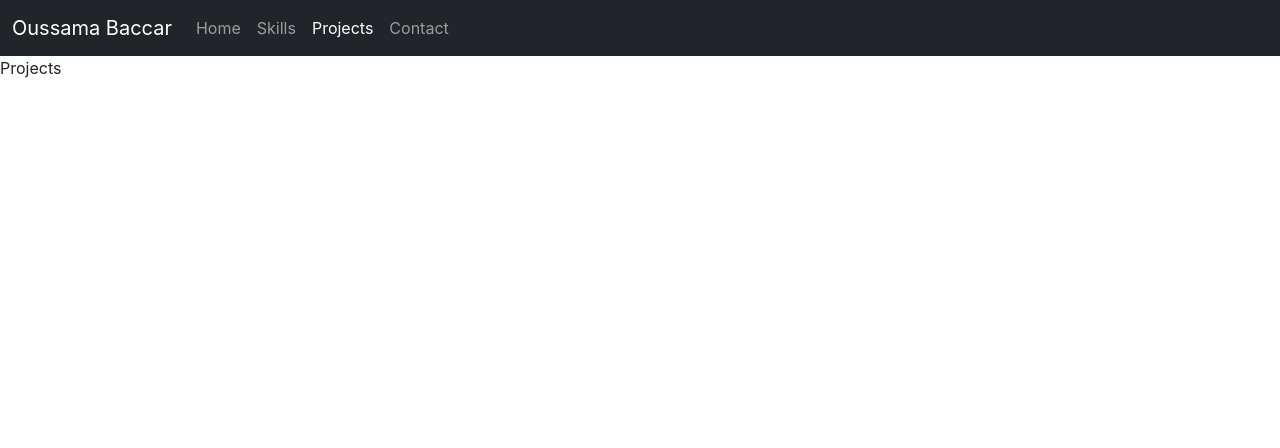
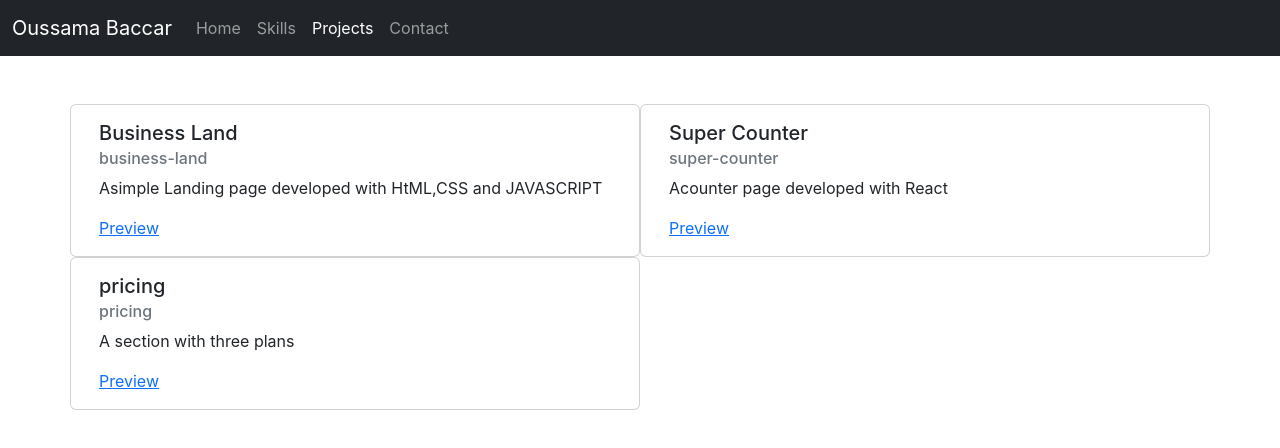
Before and after one commit to Oussama-15/portfolio, a React (Create React App) app: page /projects in a window 1280 px wide. Shown: the top 448 px of the page. Built offline with nearby package versions, Linux system fonts and the light colour scheme.

Commit message:
setup the project's page

```diff
--- a/src/pages/Home.js
+++ b/src/pages/Home.js
@@ -2,7 +2,9 @@
 
 function Home() {
   return (
-    <div>Home</div>
+    <div className="alert alert-info mt-5" role="alert">
+      Hello my name is Oussama, I'am a Fullstack Web Developper
+    </div>
   )
 }
 
--- a/src/pages/Projects.js
+++ b/src/pages/Projects.js
@@ -1,8 +1,43 @@
 import React from 'react'
+const projects = [
+  {
+    title: 'Business Land',
+    description: 'Asimple Landing page developed with HtML,CSS and JAVASCRIPT',
+    url: 'https://oussama-15.github.io/business-land/',
+    githubId: 'business-land'
+  },
+  {
+    title: 'Super Counter',
+    description: 'Acounter page developed with React',
+    url: 'https://oussama-15.github.io/super-counter/',
+    githubId: 'super-counter'
+  },
+  {
+    title: 'pricing',
+    description: 'A section with three plans',
+    url: 'https://oussama-15.github.io/pricing/',
+    githubId: 'pricing'
+  }
+]
 
 function Projects() {
   return (
-    <div>Projects</div>
+    <div className='mt-5 container'>
+      <div className= 'row'>
+      {projects.map((item) => {
+        return (
+          <div className="card col-12 col-md-6">
+            <div className="card-body">
+              <h5 className="card-title">{item.title}</h5>
+              <h6 className="card-subtitle mb-2 text-muted">{item.githubId}</h6>
+              <p className="card-text">{item.description}</p>
+              <a href={item.url} target = '_blank' className="card-link">Preview</a>
+            </div>
+          </div>
+        )
+      })}
+      </div>
+    </div>
   )
 }
 
```
